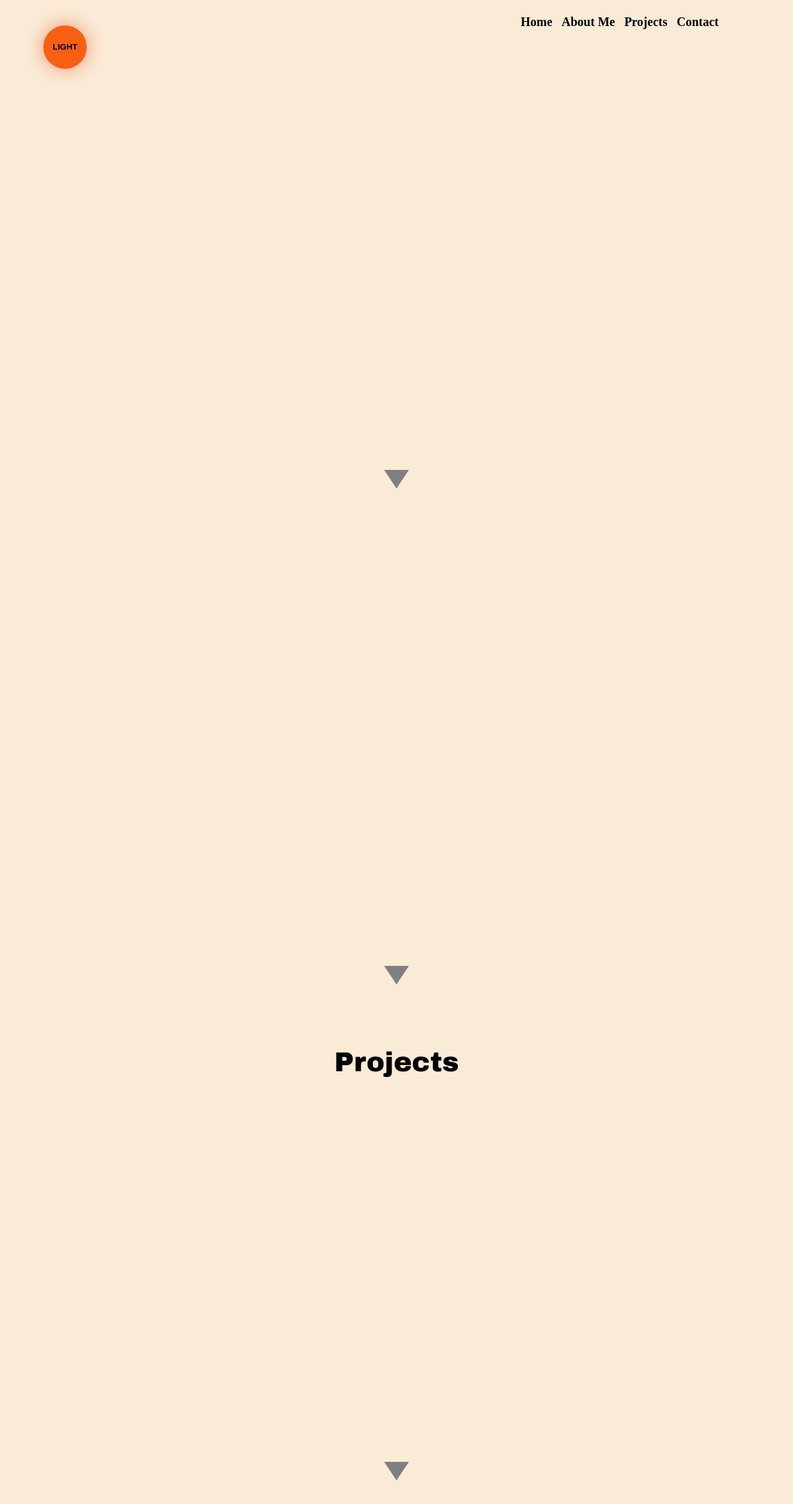
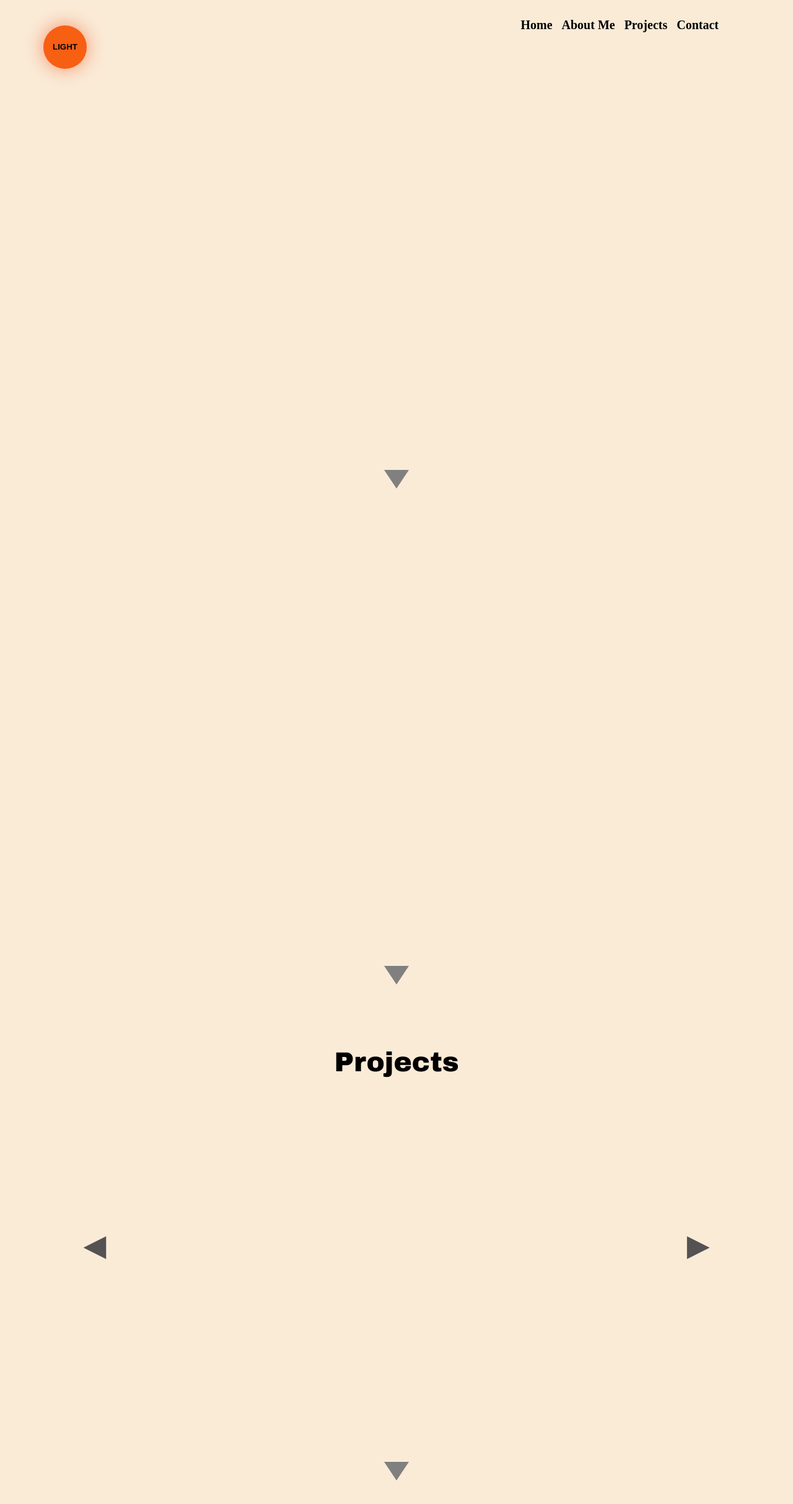
Before and after one commit to tomyhas59/portfolio, a React (Create React App) app: page / in a window 1280 px wide. Shown: the top 2426 px of the page at 62% size. Built offline with nearby package versions, Linux system fonts and the light colour scheme.

Commit message:
custom arrow

```diff
--- a/src/App.css
+++ b/src/App.css
@@ -17,8 +17,14 @@
     margin-left: 15px;
     font-size: 20px;
     font-weight: bold;
+    padding-block: 5px;
+    background-repeat: no-repeat;
+    background-position: bottom;
+    transition: 0.4s;
+    background-size: 0 4px;
     &:hover {
-      text-decoration: underline;
+      background-size: 100% 4px;
+      background-image: linear-gradient(to right, Black, Black);
     }
     @media (max-width: 480px) {
       font-size: 15px;
@@ -130,6 +136,8 @@ footer {
 
 .skills {
   width: 500px;
+  font-size: 20px;
+  font-weight: bold;
   opacity: 0;
   transition: opacity 1s ease-in;
   @media (max-width: 480px) {
--- a/src/components/Projects.tsx
+++ b/src/components/Projects.tsx
@@ -66,6 +66,14 @@ const Projects = ({ id, downButton }: ProjectsProps) => {
   return (
     <section className="projectsWrapper" id={id}>
       <h2>Projects</h2>
+      <div
+        className="leftArrow"
+        onClick={() =>
+          setGoToSlide((prev) => (prev !== undefined ? prev - 1 : 0))
+        }
+      >
+        &#9664;
+      </div>
       <div className="projects">
         <Carousel
           slides={cards}
@@ -75,6 +83,14 @@ const Projects = ({ id, downButton }: ProjectsProps) => {
           animationConfig={config.gentle}
         />
       </div>
+      <div
+        className="rightArrow"
+        onClick={() =>
+          setGoToSlide((prev) => (prev !== undefined ? prev + 1 : 0))
+        }
+      >
+        &#9654;
+      </div>
       <DownButton downButton={downButton} />
     </section>
   );
--- a/src/css/projects.css
+++ b/src/css/projects.css
@@ -21,7 +21,7 @@
   font-size: 2rem;
   border-radius: 10px;
   @media (max-width: 480px) {
-    width: 130px;
+    width: 250px;
     font-size: 1rem;
     padding: 0 1rem 2rem 1rem;
   }
@@ -40,6 +40,34 @@
   font-weight: bold;
   &:hover {
     text-decoration: underline;
+  }
+}
+.leftArrow,
+.rightArrow {
+  position: absolute;
+  top: 50%;
+  transform: translateY(-50%);
+  cursor: pointer;
+  font-size: 3rem;
+  color: #545252;
+  z-index: 1000;
+}
+
+.leftArrow {
+  left: 10%;
+}
+
+.rightArrow {
+  right: 10%;
+}
+
+@media (max-width: 480px) {
+  .leftArrow {
+    left: 0;
+  }
+
+  .rightArrow {
+    right: 0;
   }
 }
 
```
